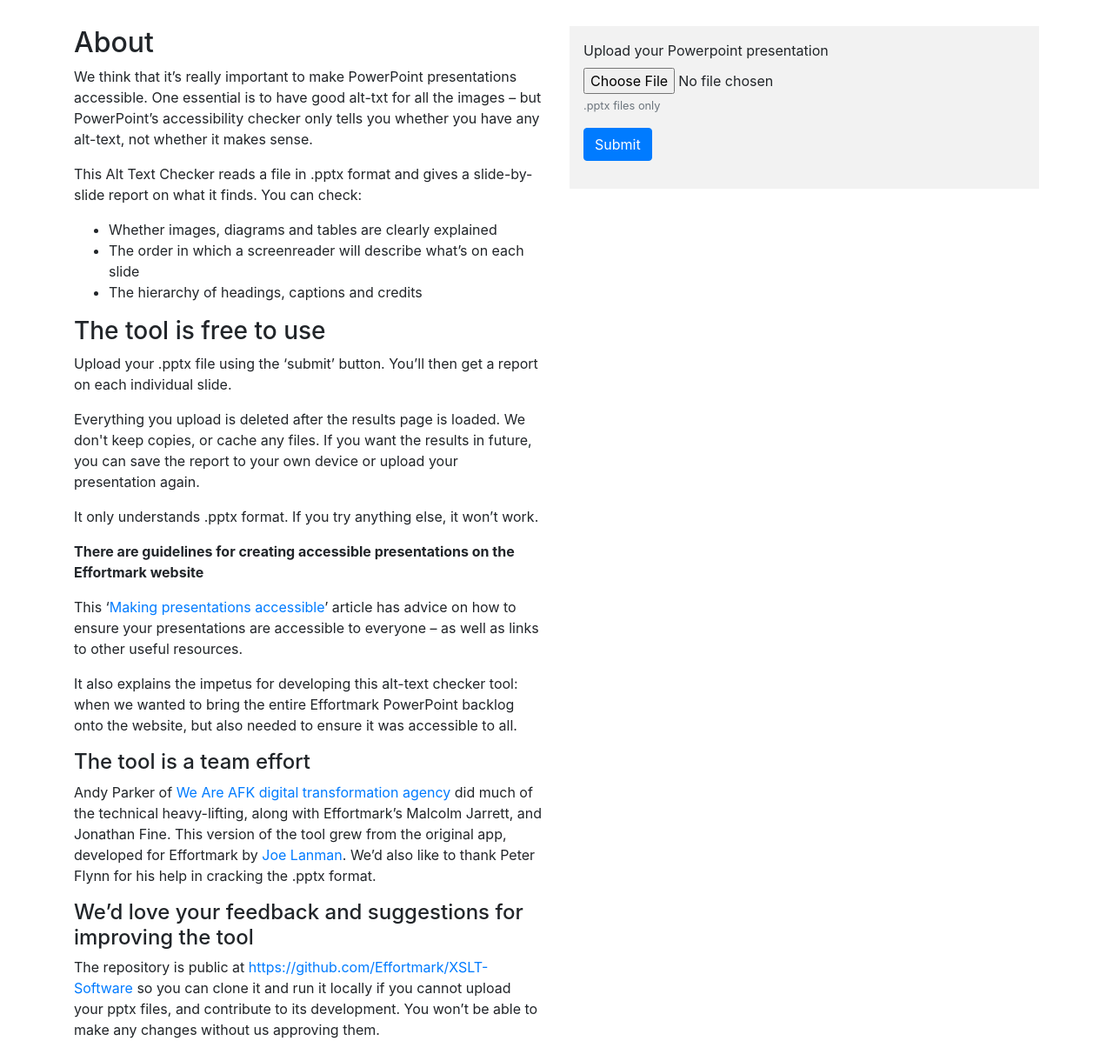
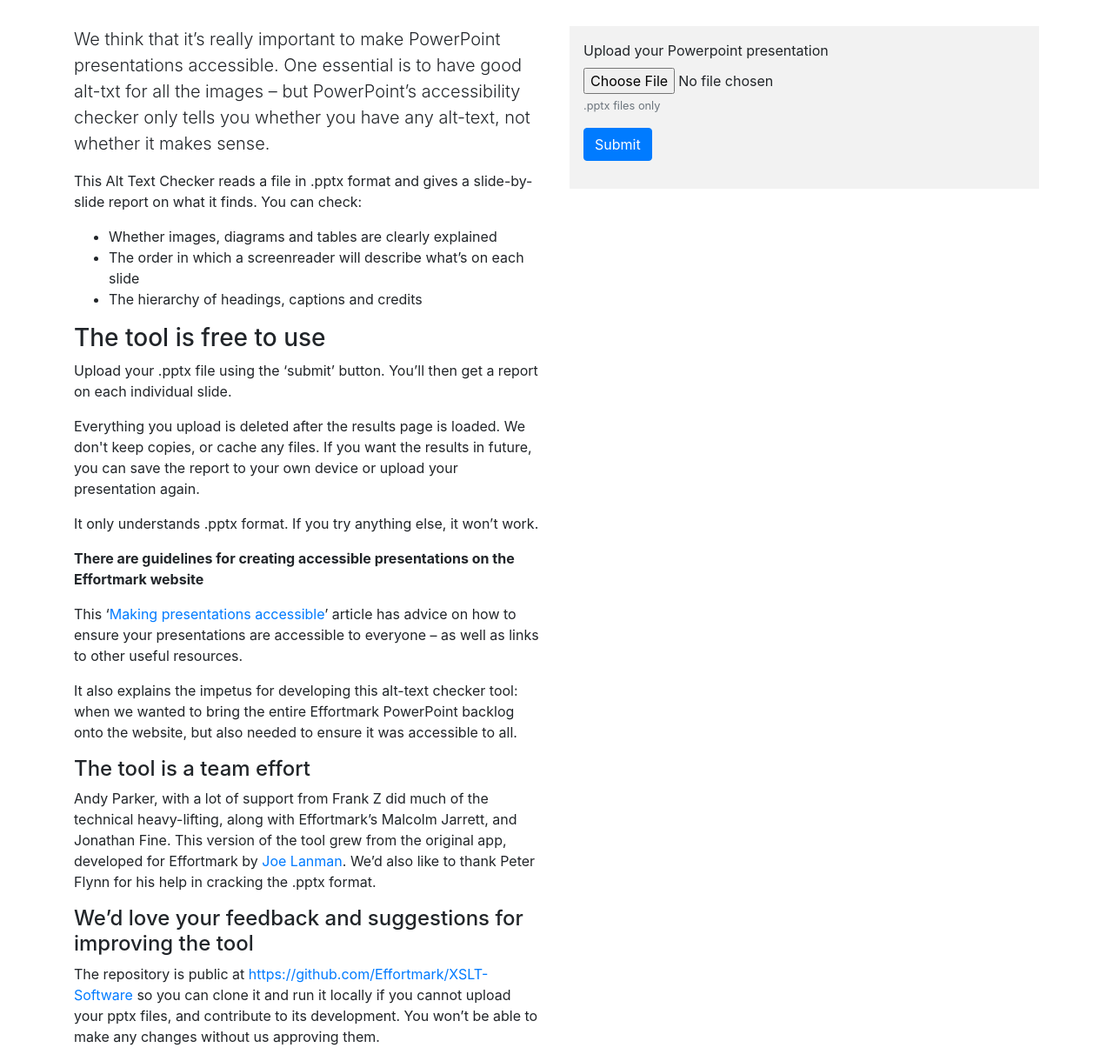
Before and after one commit to MalcolmJarrett/XSLT-Software, a Flask app: page / in a window 1280 px wide. Shown: the part 56-1276 px from the top of the page at 87% size. Before the commit the page ends 1250 px from the top, so only its background shows below. Run offline with Flask 2, Linux system fonts and the light colour scheme; some libraries are stand-ins or nearby versions.

Commit message:
fixed the About title, corrected a link to Making Presentations Accessible and updated the about block to include Frank Z and remove We Are AFK link.

```diff
--- a/app/templates/index.html
+++ b/app/templates/index.html
@@ -18,9 +18,7 @@
                 </div>
             </div>
             <div class="col">
-                <h2>About</h2>
-
-                <p>We think that it’s really important to make PowerPoint presentations accessible. One essential is to have good alt-txt for all the images – but PowerPoint’s accessibility checker only tells you whether you have any alt-text, not whether it makes sense.</p>
+                <p class="lead">We think that it’s really important to make PowerPoint presentations accessible. One essential is to have good alt-txt for all the images – but PowerPoint’s accessibility checker only tells you whether you have any alt-text, not whether it makes sense.</p>
 
                 <p>This Alt Text Checker reads a file in .pptx format and gives a slide-by-slide report on what it finds. You can check:</p>
 
@@ -41,13 +39,13 @@
                 <p><strong>There are guidelines for creating accessible presentations on the Effortmark website
 </strong></p>
 
-                <p>This ‘<a href="www.effortmark.co.uk/making-presentations-accessible/" rel="me">Making presentations accessible</a>’ article has advice on how to ensure your presentations are accessible to everyone – as well as links to other useful resources.</p>
+                <p>This ‘<a href="https://www.effortmark.co.uk/making-presentations-accessible/" rel="me">Making presentations accessible</a>’ article has advice on how to ensure your presentations are accessible to everyone – as well as links to other useful resources.</p>
 
                 <p>It also explains the impetus for developing this alt-text checker tool: when we wanted to bring the entire Effortmark PowerPoint backlog onto the website, but also needed to ensure it was accessible to all.</p>
 
                 <h4>The tool is a team effort</h4>
 
-                <p>Andy Parker of <a href="https://www.weareafk.co.uk">We Are AFK digital transformation agency</a> did much of the technical heavy-lifting, along with Effortmark’s Malcolm Jarrett, and Jonathan Fine. This version of the tool grew from the original app, developed for Effortmark by <a href="https://twitter.com/joelanman">Joe Lanman</a>. We’d also like to thank Peter Flynn for his help in cracking the .pptx format.</p>
+                <p>Andy Parker, with a lot of support from Frank Z did much of the technical heavy-lifting, along with Effortmark’s Malcolm Jarrett, and Jonathan Fine. This version of the tool grew from the original app, developed for Effortmark by <a href="https://twitter.com/joelanman">Joe Lanman</a>. We’d also like to thank Peter Flynn for his help in cracking the .pptx format.</p>
 
                 <h4>We’d love your feedback and suggestions for improving the tool</h4>
 
```
